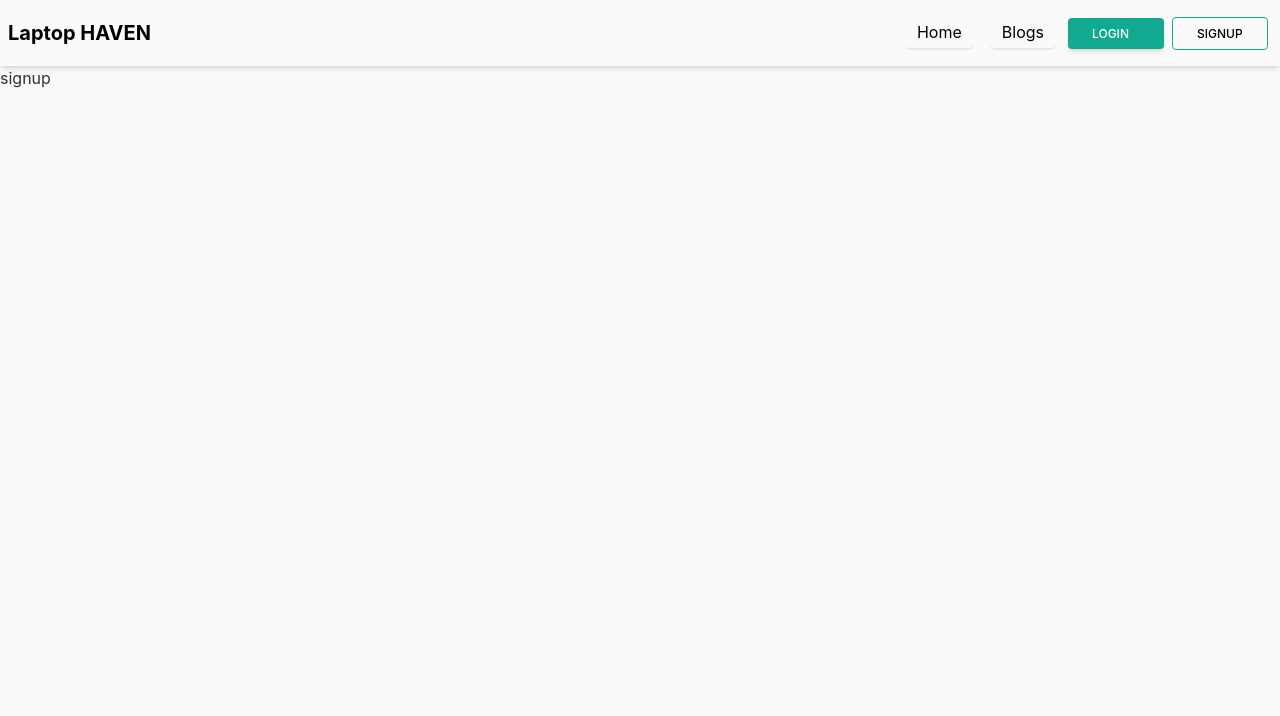
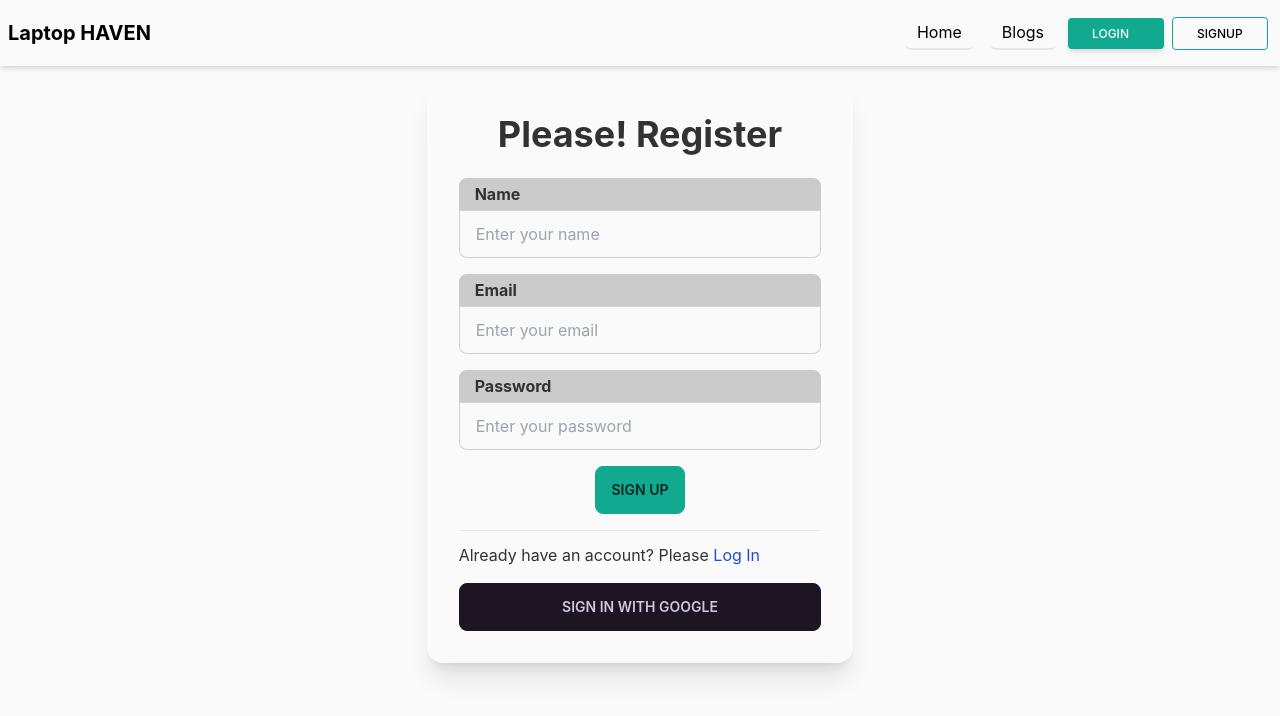
Before and after one commit to md-rafiul/used-product-resale-market-client, a React (Create React App) app: page /signup in a window 1280 px wide. Shown: the top 716 px of the page. Built offline with nearby package versions, Linux system fonts and the light colour scheme; no server answers.

Commit message:
sign up ready

```diff
--- a/package.json
+++ b/package.json
@@ -10,6 +10,7 @@
     "firebase": "^9.14.0",
     "react": "^18.2.0",
     "react-dom": "^18.2.0",
+    "react-hot-toast": "^2.4.0",
     "react-router-dom": "^6.4.4",
     "react-scripts": "5.0.1",
     "web-vitals": "^2.1.4"
--- a/src/App.js
+++ b/src/App.js
@@ -1,11 +1,13 @@
 import "./App.css";
 import router from "./Router/Routes/Routes";
 import { RouterProvider } from "react-router-dom";
+import { Toaster } from "react-hot-toast";
 
 function App() {
   return (
     <div>
       <RouterProvider router={router}></RouterProvider>
+      <Toaster></Toaster>
     </div>
   );
 }
--- a/src/AuthProvider/AuthProvider.js
+++ b/src/AuthProvider/AuthProvider.js
@@ -8,6 +8,7 @@ import {
   signInWithEmailAndPassword,
   signInWithPopup,
   signOut,
+  updateProfile,
 } from "firebase/auth";
 
 export const AuthContext = createContext();
@@ -35,7 +36,7 @@ const AuthProvider = ({ children }) => {
   };
 
   const updateUserProfile = (userInfo) => {
-    return updateUserProfile(auth.currentUser, userInfo);
+    return updateProfile(auth.currentUser, userInfo);
   };
 
   const login = (email, password) => {
--- a/src/Pages/Shared/Header.js
+++ b/src/Pages/Shared/Header.js
@@ -2,7 +2,13 @@ import React, { useContext } from "react";
 import { AuthContext } from "../../AuthProvider/AuthProvider";
 import { Link } from "react-router-dom";
 const Header = () => {
-  const { user } = useContext(AuthContext);
+  const { user, logOut } = useContext(AuthContext);
+
+  const handleSignOut = () => {
+    logOut()
+      .then(() => {})
+      .then((err) => console.log(err));
+  };
 
   const navItems = (
     <>
@@ -30,7 +36,10 @@ const Header = () => {
       {/* if user logged-in login+signup button will be hide and signout button will be shown */}
       {user ? (
         <li>
-          <button className=" inline-block px-6 py-2.5 bg-primary text-white font-medium text-xs leading-tight uppercase rounded shadow-md  hover:shadow-lg  focus:shadow-lg focus:outline-none focus:ring-0  active:shadow-lg transition duration-150 ease-in-out">
+          <button
+            onClick={handleSignOut}
+            className=" inline-block px-6 py-2.5 bg-primary text-white font-medium text-xs leading-tight uppercase rounded shadow-md  hover:shadow-lg  focus:shadow-lg focus:outline-none focus:ring-0  active:shadow-lg transition duration-150 ease-in-out"
+          >
             Sign out
           </button>
         </li>
--- a/src/Pages/SignUp/SignUp.js
+++ b/src/Pages/SignUp/SignUp.js
@@ -1,7 +1,119 @@
-import React from "react";
+import React, { useContext } from "react";
+import toast from "react-hot-toast";
+import { Link, useLocation, useNavigate } from "react-router-dom";
+import { AuthContext } from "../../AuthProvider/AuthProvider";
 
 const SignUp = () => {
-  return <div>signup</div>;
+  const { createUser, loading, loginGoogle, updateUserProfile } =
+    useContext(AuthContext);
+  const location = useLocation();
+  const navigate = useNavigate();
+
+  const from = location.state?.from?.pathname || "/";
+  if (loading) {
+    return <div className="flex justify-center text-center py-60">loading</div>;
+  }
+  const handleSignup = (event) => {
+    event.preventDefault();
+    const form = event.target;
+    const name = form.name.value;
+    const email = form.email.value;
+    const password = form.password.value;
+
+    createUser(email, password)
+      .then((result) => {
+        console.log(result);
+        toast("User created successfully");
+        const userInfo = {
+          displayName: name,
+        };
+        updateUserProfile(userInfo)
+          .then(() => {
+            toast("User name updated successfully");
+          })
+          .catch((error) => console.error(error));
+        console.log(result.user);
+      })
+      .catch((error) => {
+        console.error(error);
+      });
+  };
+  const handleGoogleIN = () => {
+    loginGoogle()
+      .then((result) => {
+        console.log(result);
+        const user = result.user;
+        console.log(user);
+      })
+      .catch((error) => {
+        console.error(error);
+      });
+  };
+  return (
+    <div className=" flex justify-center my-4">
+      <div className="card bg-base-100 shadow-xl w-2/6 mb-1">
+        <div className="card-body">
+          <h2 className="  text-4xl font-bold pb-4 text-center">
+            Please! Register
+          </h2>
+          <form onSubmit={handleSignup}>
+            <div className="form-control mb-4">
+              <label className="input-group input-group-vertical">
+                <span className="py-1 font-bold">Name</span>
+                <input
+                  type="text"
+                  placeholder="Enter your name"
+                  className="input input-bordered"
+                  name="name"
+                />
+              </label>
+            </div>
+            <div className="form-control mb-4">
+              <label className="input-group input-group-vertical">
+                <span className="py-1 font-bold">Email</span>
+                <input
+                  type="text"
+                  placeholder="Enter your email"
+                  className="input input-bordered"
+                  name="email"
+                  required
+                />
+              </label>
+            </div>
+            <div className="form-control mb-4">
+              <label className="input-group input-group-vertical">
+                <span className="py-1 font-bold">Password</span>
+                <input
+                  type="password"
+                  placeholder="Enter your password"
+                  className="input input-bordered"
+                  name="password"
+                  required
+                />
+              </label>
+            </div>
+
+            <div className="card-actions justify-center">
+              <button type="submit" className="btn btn-primary">
+                Sign up
+              </button>
+            </div>
+          </form>
+          <div className="mt-2 border-t">
+            <p className="mt-3">
+              Already have an account? Please{" "}
+              <Link to="/login" className=" text-blue-700">
+                Log In
+              </Link>
+            </p>
+            <button className="btn w-full mt-4" onClick={handleGoogleIN}>
+              Sign in with Google
+            </button>
+          </div>
+        </div>
+      </div>
+    </div>
+  );
 };
 
 export default SignUp;
```
Also changed, not shown: 1 other file (tests, documents, lock files or other folders).
